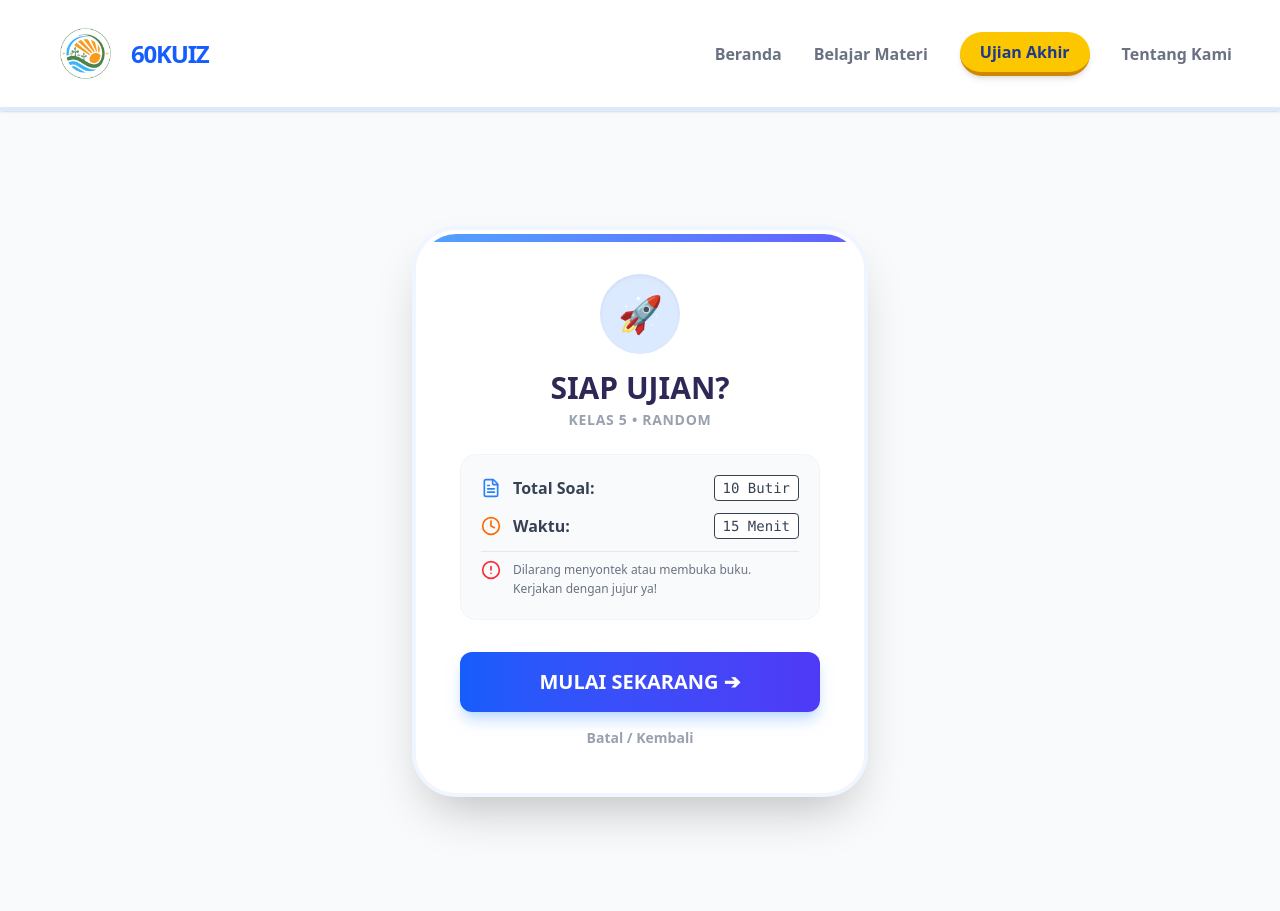
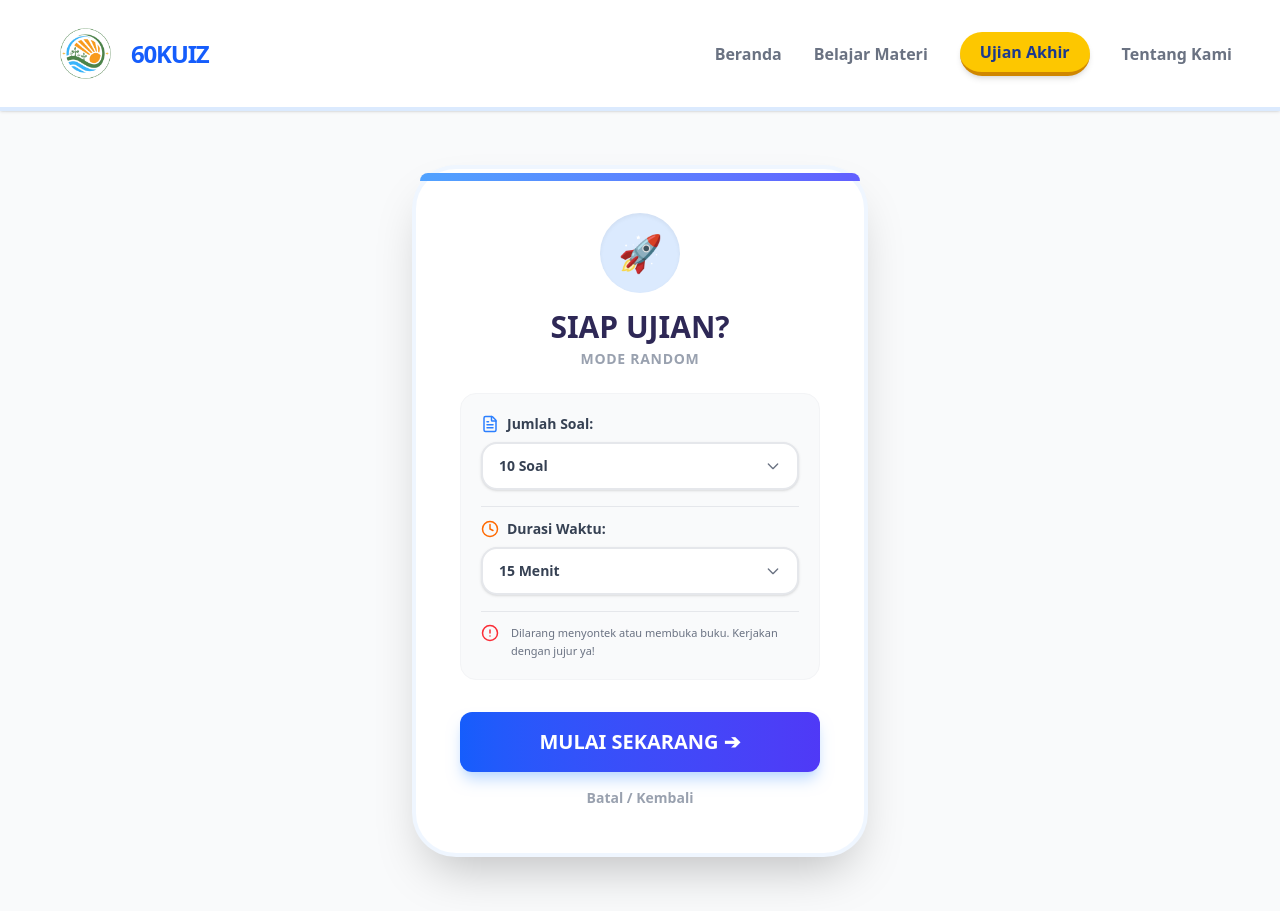
Before and after one commit to Ramaaaadevs/Website-Edukasi-SDN39TBT, a Next.js app: page /ujian/random/5 in a window 1280 px wide. Built offline with nearby package versions, Linux system fonts and the light colour scheme.

Commit message:
feat: implement customizable question limit and duration in exam lobby

```diff
--- a/src/app/ujian/[mapelSlug]/[kelasId]/page.jsx
+++ b/src/app/ujian/[mapelSlug]/[kelasId]/page.jsx
@@ -10,16 +10,89 @@ import soalBingGreeting from "@/data/bing-kelas5-greeting.json";
 import soalIpa from "@/data/soalIpa.json";
 import random from "@/data/random.json";
 
+// CUSTOM SELECT COMPONENT FOR HIGH-QUALITY DROPDOWNS
+function CustomSelect({ value, options, onChange, themeColor = "blue" }) {
+  const [isOpen, setIsOpen] = useState(false);
+  const containerRef = useRef(null);
+
+  useEffect(() => {
+    function handleClickOutside(event) {
+      if (containerRef.current && !containerRef.current.contains(event.target)) {
+        setIsOpen(false);
+      }
+    }
+    document.addEventListener("mousedown", handleClickOutside);
+    return () => document.removeEventListener("mousedown", handleClickOutside);
+  }, []);
+
+  const activeOption = options.find((opt) => opt.value === value) || options[0];
+
+  const hoverBg = themeColor === "blue" ? "hover:bg-blue-50 text-blue-900" : "hover:bg-orange-50 text-orange-900";
+  const activeBg = themeColor === "blue" ? "bg-blue-600 text-white" : "bg-orange-500 text-white";
+
+  return (
+    <div className="relative w-full text-left select-none" ref={containerRef}>
+      <button
+        type="button"
+        onClick={() => setIsOpen(!isOpen)}
+        className={`w-full bg-white border-2 rounded-2xl py-3 px-4 flex items-center justify-between font-bold text-sm text-gray-700 shadow-sm hover:shadow transition-all duration-200 cursor-pointer ${
+          isOpen ? (themeColor === "blue" ? "border-blue-500 ring-2 ring-blue-100" : "border-orange-500 ring-2 ring-orange-100") : "border-gray-200"
+        }`}
+      >
+        <span className="truncate">{activeOption?.label || ""}</span>
+        <svg
+          className={`h-4 w-4 text-gray-500 transition-transform duration-200 ${isOpen ? "transform rotate-180" : ""}`}
+          fill="none"
+          viewBox="0 0 24 24"
+          stroke="currentColor"
+        >
+          <path strokeLinecap="round" strokeLinejoin="round" strokeWidth={2} d="M19 9l-7 7-7-7" />
+        </svg>
+      </button>
+
+      {isOpen && (
+        <div className="absolute z-50 mt-2 w-full bg-white border border-gray-100 rounded-2xl shadow-xl py-1 animate-fadeIn overflow-hidden max-h-60 overflow-y-auto">
+          {options.map((option) => {
+            const isSelected = option.value === value;
+            return (
+              <button
+                key={option.value}
+                type="button"
+                onClick={() => {
+                  onChange(option.value);
+                  setIsOpen(false);
+                }}
+                className={`w-full text-left px-4 py-2.5 text-xs font-bold transition-colors cursor-pointer ${
+                  isSelected ? activeBg : `text-gray-600 ${hoverBg}`
+                }`}
+              >
+                {option.label}
+              </button>
+            );
+          })}
+        </div>
+      )}
+    </div>
+  );
+}
+
 export default function HalamanUjianAkhir() {
   const { mapelSlug, kelasId } = useParams();
   const router = useRouter();
 
   // STATE UTAMA
+  const [soalPool, setSoalPool] = useState([]);
   const [soalUjian, setSoalUjian] = useState([]);
   const [indexSoal, setIndexSoal] = useState(0);
   const [jawabanUser, setJawabanUser] = useState({});
   const [waktuSisa, setWaktuSisa] = useState(1200); // Default 20 Menit
   const [loading, setLoading] = useState(true);
+
+  // STATE KUSTOMISASI LOBBY
+  const [jumlahSoal, setJumlahSoal] = useState(25);
+  const [dropdownJumlah, setDropdownJumlah] = useState("25");
+  const [waktuMenit, setWaktuMenit] = useState(20);
+  const [dropdownWaktu, setDropdownWaktu] = useState("20");
 
   // STATE AUDIO & UJIAN
   const [ujianDimulai, setUjianDimulai] = useState(false);
@@ -31,20 +104,11 @@ export default function HalamanUjianAkhir() {
     let rawData = [];
     const kelas = parseInt(kelasId);
 
-    // Default konfigurasi (untuk mapel biasa)
-    let limitSoal = 25;
-    let durasiDetik = 1200; // 20 Menit
-
     if (kelas === 5 || kelas === 6) {
       if (mapelSlug === "matematika") rawData = soalMtkPecahan;
       else if (mapelSlug === "bahasa-inggris") rawData = soalBingGreeting;
       else if (mapelSlug === "ipa") rawData = soalIpa;
-      else if (mapelSlug === "random") {
-        rawData = random;
-        // KHUSUS RANDOM: Override konfigurasi
-        limitSoal = 10;       // Hanya 10 soal
-        durasiDetik = 900;    // 15 Menit (15 * 60)
-      }
+      else if (mapelSlug === "random") rawData = random;
     }
 
     if (rawData.length > 0) {
@@ -72,16 +136,22 @@ export default function HalamanUjianAkhir() {
       });
 
       // Semua soal diikutsertakan secara penuh baik untuk Kelas 5 maupun 6
-      let dataSesuaiKelas = dataRapih;
+      const acak = [...dataRapih].sort(() => 0.5 - Math.random());
+      setSoalPool(acak);
 
-      const acak = [...dataSesuaiKelas].sort(() => 0.5 - Math.random());
+      // Set default sesuai konfigurasi awal
+      const limitSoal = mapelSlug === "random" ? 10 : 25;
+      const finalLimit = Math.min(acak.length, limitSoal);
+      setJumlahSoal(finalLimit);
+      if ([5, 10, 15, 20, 25].includes(finalLimit)) {
+        setDropdownJumlah(String(finalLimit));
+      } else {
+        setDropdownJumlah("semua");
+      }
 
-      // Potong soal sesuai limit (10 untuk random, 25 untuk lainnya)
-      const limitAkhir = Math.min(acak.length, limitSoal);
-      setSoalUjian(acak.slice(0, limitAkhir));
-
-      // Set waktu sesuai konfigurasi
-      setWaktuSisa(durasiDetik);
+      const durasiMenit = mapelSlug === "random" ? 15 : 20;
+      setWaktuMenit(durasiMenit);
+      setDropdownWaktu(String(durasiMenit));
     }
 
     setLoading(false);
@@ -127,7 +197,7 @@ export default function HalamanUjianAkhir() {
     return () => clearInterval(timer);
   }, [loading, ujianDimulai]);
 
-  const formatWaktu = (s) => `${Math.floor(s/60).toString().padStart(2,'0')}:${(s%60).toString().padStart(2,'0')}`;
+  const formatWaktu = (s) => `${Math.floor(s / 60).toString().padStart(2, '0')}:${(s % 60).toString().padStart(2, '0')}`;
 
   const formatJudul = (s) => s ? s.replace(/-/g, " ").toUpperCase() : "";
 
@@ -147,7 +217,7 @@ export default function HalamanUjianAkhir() {
 
     localStorage.setItem("hasilUjian", JSON.stringify({
       mapelSlug,
-      babSlug: `Ujian Akhir Kelas ${kelasId}`,
+      babSlug: mapelSlug === "random" ? "Ujian Akhir Mode Random" : `Ujian Akhir Kelas ${kelasId}`,
       nilai: skorAkhir,
       benar,
       salah: soalUjian.length - benar,
@@ -159,9 +229,34 @@ export default function HalamanUjianAkhir() {
     router.push("/result");
   };
 
+  const handleMulaiUjian = () => {
+    const limit = Math.min(soalPool.length, jumlahSoal);
+    setSoalUjian(soalPool.slice(0, limit));
+    setWaktuSisa(waktuMenit * 60);
+    setUjianDimulai(true);
+  };
+
+  const handleDropdownJumlahChange = (val) => {
+    setDropdownJumlah(val);
+    if (val !== "kustom") {
+      if (val === "semua") {
+        setJumlahSoal(soalPool.length);
+      } else {
+        setJumlahSoal(parseInt(val));
+      }
+    }
+  };
+
+  const handleDropdownWaktuChange = (val) => {
+    setDropdownWaktu(val);
+    if (val !== "kustom") {
+      setWaktuMenit(parseInt(val));
+    }
+  };
+
   if (loading) return <div className="h-screen flex items-center justify-center font-bold text-gray-400">Menyiapkan Ujian...</div>;
 
-  if (soalUjian.length === 0) return (
+  if (soalPool.length === 0) return (
     <div className="h-screen flex flex-col items-center justify-center p-6 text-center">
       <div className="text-6xl mb-4 grayscale opacity-30">📂</div>
       <h2 className="text-2xl font-bold text-gray-700 mb-2">Soal Belum Tersedia</h2>
@@ -173,11 +268,24 @@ export default function HalamanUjianAkhir() {
   // TAMPILAN HALAMAN "READY" (LOBBY)
   // ==========================================
   if (!ujianDimulai) {
+    const opsiJumlah = [
+      ...[5, 10, 15, 20, 25]
+        .filter((num) => num <= soalPool.length)
+        .map((num) => ({ value: String(num), label: `${num} Soal` })),
+      { value: "semua", label: `Semua (${soalPool.length} Soal)` },
+      { value: "kustom", label: "Kustom Sendiri" }
+    ];
+
+    const opsiWaktu = [
+      ...[5, 10, 15, 20, 25, 30].map((min) => ({ value: String(min), label: `${min} Menit` })),
+      { value: "kustom", label: "Kustom Sendiri" }
+    ];
+
     return (
       <div className="min-h-screen bg-gray-50 flex flex-col items-center justify-center p-6 font-sans">
-        <div className="max-w-md w-full bg-white rounded-[2.5rem] shadow-2xl p-8 md:p-10 text-center border-4 border-white ring-4 ring-blue-50 relative overflow-hidden">
+        <div className="max-w-md w-full bg-white rounded-[2.5rem] shadow-2xl p-8 md:p-10 text-center border-4 border-white ring-4 ring-blue-50 relative">
 
-          <div className="absolute top-0 left-0 w-full h-2 bg-gradient-to-r from-blue-400 to-indigo-500"></div>
+          <div className="absolute top-0 left-0 w-full h-2 bg-gradient-to-r from-blue-400 to-indigo-500 rounded-t-[2.5rem]"></div>
 
           <div className="mb-6">
             <div className="w-20 h-20 bg-blue-100 text-blue-600 rounded-full flex items-center justify-center mx-auto text-4xl mb-4 shadow-inner">
@@ -187,43 +295,133 @@ export default function HalamanUjianAkhir() {
               SIAP UJIAN?
             </h1>
             <p className="text-gray-400 font-bold uppercase tracking-wider text-sm">
-               Kelas {kelasId} • {formatJudul(mapelSlug)}
+              {mapelSlug === "random" ? "MODE RANDOM" : `Kelas ${kelasId} • ${formatJudul(mapelSlug)}`}
             </p>
           </div>
 
-          <div className="bg-gray-50 rounded-2xl p-5 mb-8 border border-gray-100 text-left space-y-3">
-             <div className="flex items-center gap-3 text-gray-700">
-                <FileText className="text-blue-500" size={20} />
-                <span className="font-bold">Total Soal:</span>
-                <span className="ml-auto font-mono bg-white px-2 py-0.5 rounded border text-sm">
-                    {soalUjian.length} Butir
-                </span>
+          <div className="bg-gray-50 rounded-2xl p-5 mb-8 border border-gray-100 text-left space-y-4">
+            {/* Kustomisasi Jumlah Soal */}
+            <div>
+              <div className="flex items-center gap-2 text-gray-700 mb-2">
+                <FileText className="text-blue-500" size={18} />
+                <span className="font-bold text-sm">Jumlah Soal:</span>
               </div>
-             <div className="flex items-center gap-3 text-gray-700">
-                <Clock className="text-orange-500" size={20} />
-                <span className="font-bold">Waktu:</span>
-                <span className="ml-auto font-mono bg-white px-2 py-0.5 rounded border text-sm">
-                    {Math.floor(waktuSisa / 60)} Menit
-                </span>
+
+              <CustomSelect
+                value={dropdownJumlah}
+                options={opsiJumlah}
+                onChange={handleDropdownJumlahChange}
+                themeColor="blue"
+              />
+
+              {dropdownJumlah === "kustom" && (
+                <div className="flex items-center gap-2 mt-3 p-3 bg-blue-50 rounded-xl border border-blue-100 transition-all duration-300 animate-fadeIn">
+                  <span className="text-xs font-bold text-blue-800">Atur Soal:</span>
+                  <div className="flex items-center bg-white border border-blue-200 rounded-xl overflow-hidden shadow-inner">
+                    <button
+                      type="button"
+                      onClick={() => setJumlahSoal(prev => Math.max(1, prev - 1))}
+                      className="px-2.5 py-1 bg-gray-50 hover:bg-blue-100/50 text-blue-800 font-extrabold border-r border-blue-200 transition cursor-pointer select-none text-xs"
+                    >
+                      -
+                    </button>
+                    <input
+                      type="number"
+                      min={1}
+                      max={soalPool.length}
+                      value={jumlahSoal}
+                      onChange={(e) => {
+                        let val = parseInt(e.target.value);
+                        if (isNaN(val)) val = 1;
+                        if (val > soalPool.length) val = soalPool.length;
+                        if (val < 1) val = 1;
+                        setJumlahSoal(val);
+                      }}
+                      className="w-10 text-center font-black text-xs text-gray-800 focus:outline-none bg-transparent [appearance:textfield] [&::-webkit-outer-spin-button]:appearance-none [&::-webkit-inner-spin-button]:appearance-none"
+                    />
+                    <button
+                      type="button"
+                      onClick={() => setJumlahSoal(prev => Math.min(soalPool.length, prev + 1))}
+                      className="px-2.5 py-1 bg-gray-50 hover:bg-blue-100/50 text-blue-800 font-extrabold border-l border-blue-200 transition cursor-pointer select-none text-xs"
+                    >
+                      +
+                    </button>
                   </div>
-             <div className="flex items-start gap-3 text-gray-700 pt-2 border-t border-gray-200 mt-2">
-                <AlertCircle className="text-red-500 flex-shrink-0" size={20} />
-                <p className="text-xs text-gray-500 leading-relaxed">
+                  <span className="text-[10px] text-blue-600 font-bold">Soal (Maks: {soalPool.length})</span>
+                </div>
+              )}
+            </div>
+
+            {/* Kustomisasi Durasi Waktu */}
+            <div className="pt-3 border-t border-gray-200">
+              <div className="flex items-center gap-2 text-gray-700 mb-2">
+                <Clock className="text-orange-500" size={18} />
+                <span className="font-bold text-sm">Durasi Waktu:</span>
+              </div>
+
+              <CustomSelect
+                value={dropdownWaktu}
+                options={opsiWaktu}
+                onChange={handleDropdownWaktuChange}
+                themeColor="orange"
+              />
+
+              {dropdownWaktu === "kustom" && (
+                <div className="flex items-center gap-2 mt-3 p-3 bg-orange-50 rounded-xl border border-orange-100 transition-all duration-300 animate-fadeIn">
+                  <span className="text-xs font-bold text-orange-800">Atur Waktu:</span>
+                  <div className="flex items-center bg-white border border-orange-200 rounded-xl overflow-hidden shadow-inner">
+                    <button
+                      type="button"
+                      onClick={() => setWaktuMenit(prev => Math.max(1, prev - 1))}
+                      className="px-2.5 py-1 bg-gray-50 hover:bg-orange-100/50 text-orange-800 font-extrabold border-r border-orange-200 transition cursor-pointer select-none text-xs"
+                    >
+                      -
+                    </button>
+                    <input
+                      type="number"
+                      min={1}
+                      max={180}
+                      value={waktuMenit}
+                      onChange={(e) => {
+                        let val = parseInt(e.target.value);
+                        if (isNaN(val)) val = 1;
+                        if (val > 180) val = 180;
+                        if (val < 1) val = 1;
+                        setWaktuMenit(val);
+                      }}
+                      className="w-10 text-center font-black text-xs text-gray-800 focus:outline-none bg-transparent [appearance:textfield] [&::-webkit-outer-spin-button]:appearance-none [&::-webkit-inner-spin-button]:appearance-none"
+                    />
+                    <button
+                      type="button"
+                      onClick={() => setWaktuMenit(prev => Math.min(180, prev + 1))}
+                      className="px-2.5 py-1 bg-gray-50 hover:bg-orange-100/50 text-orange-800 font-extrabold border-l border-orange-200 transition cursor-pointer select-none text-xs"
+                    >
+                      +
+                    </button>
+                  </div>
+                  <span className="text-[10px] text-orange-600 font-bold">Menit (Maks: 180)</span>
+                </div>
+              )}
+            </div>
+
+            <div className="flex items-start gap-3 text-gray-700 pt-3 border-t border-gray-200">
+              <AlertCircle className="text-red-500 flex-shrink-0" size={18} />
+              <p className="text-[11px] text-gray-500 leading-relaxed">
                 Dilarang menyontek atau membuka buku. Kerjakan dengan jujur ya!
               </p>
             </div>
           </div>
 
           <button
-            onClick={() => setUjianDimulai(true)}
-            className="w-full bg-gradient-to-r from-blue-600 to-indigo-600 text-white py-4 rounded-xl font-black text-xl shadow-lg shadow-blue-200 hover:scale-105 hover:shadow-xl transition-all active:scale-95"
+            onClick={handleMulaiUjian}
+            className="w-full bg-gradient-to-r from-blue-600 to-indigo-600 text-white py-4 rounded-xl font-black text-xl shadow-lg shadow-blue-200 hover:scale-105 hover:shadow-xl transition-all active:scale-95 cursor-pointer"
           >
             MULAI SEKARANG ➔
           </button>
 
           <button
             onClick={() => router.back()}
-             className="mt-4 text-gray-400 text-sm font-bold hover:text-gray-600 transition"
+            className="mt-4 text-gray-400 text-sm font-bold hover:text-gray-600 transition cursor-pointer"
           >
             Batal / Kembali
           </button>
@@ -250,7 +448,9 @@ export default function HalamanUjianAkhir() {
       <div className="bg-white px-6 py-4 shadow-sm flex items-center justify-between shrink-0 z-20">
         <div className="flex items-center gap-4">
           <div>
-                <span className="text-xs text-gray-400 font-bold uppercase tracking-wider block">Ujian Kelas {kelasId}</span>
+            <span className="text-xs text-gray-400 font-bold uppercase tracking-wider block">
+              {mapelSlug === "random" ? "Mode Random" : `Ujian Kelas ${kelasId}`}
+            </span>
             <span className="text-lg font-bold text-blue-900 capitalize">{mapelSlug.replace("-", " ")}</span>
           </div>
         </div>
@@ -321,7 +521,7 @@ export default function HalamanUjianAkhir() {
               disabled={indexSoal === 0}
               className={`flex-1 md:flex-none flex items-center justify-center gap-2 px-6 py-3 rounded-xl font-bold transition ${indexSoal === 0 ? "text-gray-300 cursor-not-allowed bg-gray-50" : "text-gray-600 hover:bg-gray-100 border border-gray-200 bg-white"}`}
             >
-                  <ChevronLeft size={20}/> Prev
+              <ChevronLeft size={20} /> Prev
             </button>
 
             {indexSoal === soalUjian.length - 1 ? (
--- a/src/app/ujian/page.jsx
+++ b/src/app/ujian/page.jsx
@@ -2,10 +2,9 @@
 
 import Link from "next/link";
 import { ChevronLeft } from "lucide-react";
-import { useRouter } from "next/navigation";
+
 
 export default function HalamanPilihMapelUjian() {
-  const router = useRouter();
 
   const daftarMapel = [
     { slug: "matematika", judul: "Matematika", icon: "📐", warna: "from-red-500 to-orange-500" },
@@ -37,7 +36,7 @@ export default function HalamanPilihMapelUjian() {
           {daftarMapel.map((mapel) => (
             <Link
               key={mapel.slug}
-              href={`/ujian/${mapel.slug}`}
+              href={mapel.slug === "random" ? `/ujian/random/5` : `/ujian/${mapel.slug}`}
               className="group relative overflow-hidden bg-white rounded-3xl p-8 shadow-sm hover:shadow-2xl transition-all hover:-translate-y-2 border border-gray-100 cursor-pointer h-64 flex flex-col justify-between"
             >
               {/* Background Gradient Circle */}
@@ -51,7 +50,9 @@ export default function HalamanPilihMapelUjian() {
                 <h2 className="text-2xl font-bold text-gray-800 group-hover:text-blue-600 transition-colors">
                   {mapel.judul}
                 </h2>
-                <p className="text-gray-400 text-sm mt-2">Masuk ke pemilihan kelas ➔</p>
+                <p className="text-gray-400 text-sm mt-2">
+                  {mapel.slug === "random" ? "Mulai Ujian ➔" : "Masuk ke pemilihan kelas ➔"}
+                </p>
               </div>
             </Link>
           ))}
```
Lines whose indentation alone changed are shown as unchanged.
